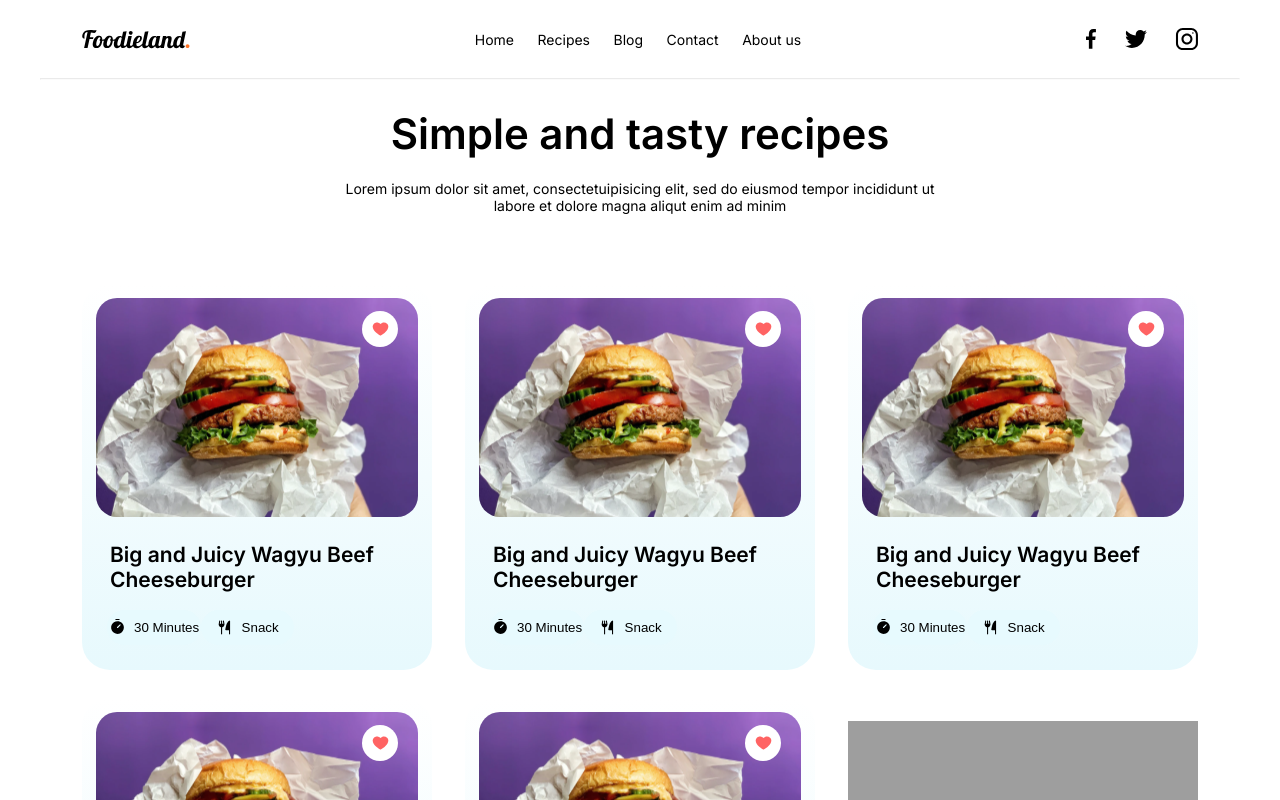
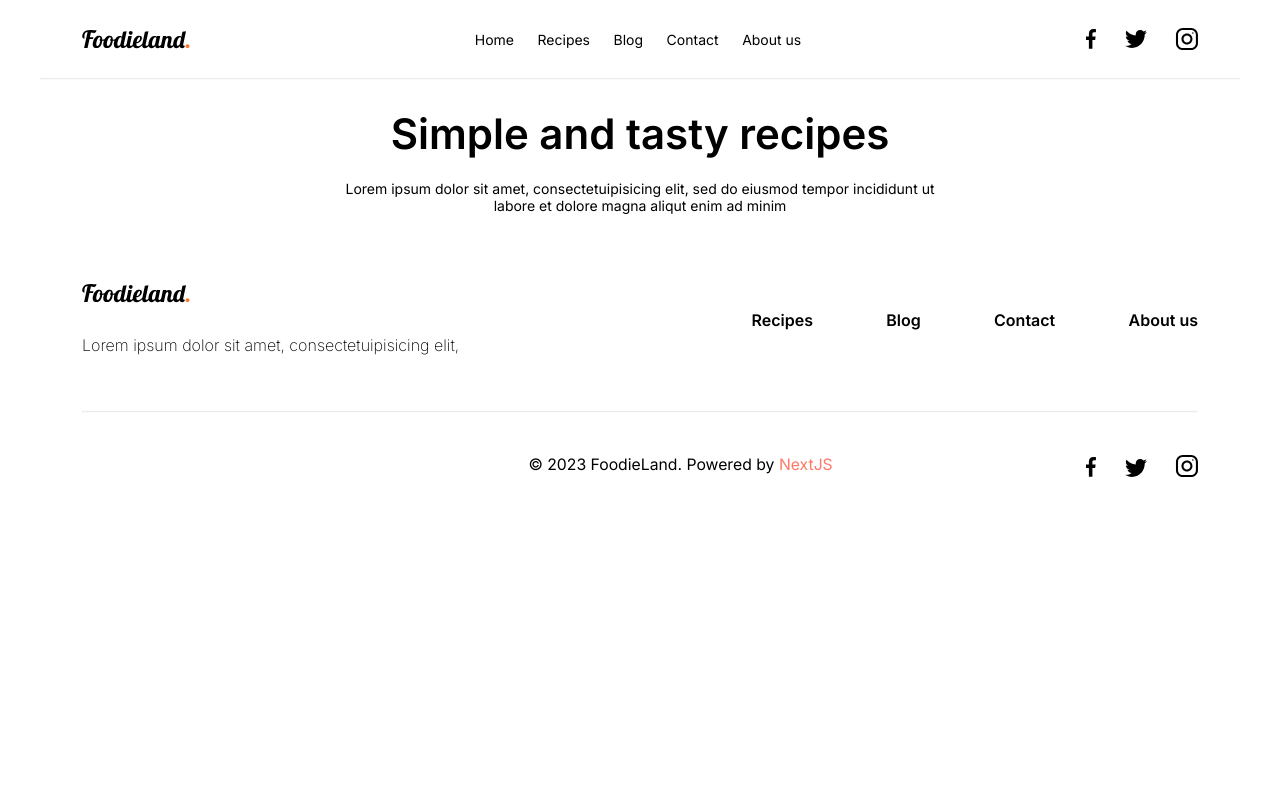
Before and after one commit to soyas07/blog-next, a Next.js app: page / in a window 1280 px wide. Shown: the top 800 px of the page. Built offline with nearby package versions, Linux system fonts and the light colour scheme; grey boxes are pictures that could not be loaded.

Commit message:
Added footer component

```diff
--- a/components/Footer/Footer.jsx
+++ b/components/Footer/Footer.jsx
@@ -1,8 +1,35 @@
-import React from 'react'
+import styles from './footer.module.css';
+
+import logo from '@/public/assets/icons/logo.svg';
+import facebookIcon from '@/public/assets/icons/facebook.svg';
+import instagramIcon from '@/public/assets/icons/instagram.svg';
+import twitterIcon from '@/public/assets/icons/twitter.svg';
 
 const Footer = () => {
+    const list = ['Recipes', 'Blog', 'Contact', 'About us'];
+    const socialMediaLink = [facebookIcon, twitterIcon, instagramIcon];
+
     return (
-        <div>Footer</div>
+        <div className={styles.footerContainer}>
+            <div className={styles.footerTitles}>
+                <div className={styles.footerLeft}>
+                    <img src={logo.src} alt="foodieland" />
+                    <p>Lorem ipsum dolor sit amet, consectetuipisicing elit,</p>
+                </div>
+                <ul>
+                    {list.map((item,key) => <li key={key}>{item}</li>)}
+                </ul>
+            </div>
+            <hr />
+            <div className={styles.footerSocialMedia}>
+                <h2>&copy; 2023 FoodieLand. Powered by <span>NextJS</span></h2>
+                <div className={styles.footerSocialList}>
+                    {socialMediaLink.map((item,index) => (
+                        <img key={index} src={item.src} />
+                    ))}
+                </div>
+            </div>
+        </div>
     )
 }
 
--- /dev/null
+++ b/components/Footer/footer.module.css
@@ -0,0 +1,56 @@
+.footerContainer hr {
+    opacity: 0.2;
+}
+
+.footerTitles {
+    display: flex;
+    justify-content: space-between;
+    align-items: center;
+    margin-bottom: 4rem;
+}
+
+.footerLeft img {
+    margin-bottom: 2rem;
+}
+
+.footerLeft p {
+    font-weight: 200;
+}
+
+.footerTitles ul {
+    list-style: none;
+    display: flex;
+    justify-content: space-between;
+    width: 40%;
+}
+
+.footerTitles ul li {
+    font-weight: 600;
+    transition: opacity ease 0.3s;
+}
+
+.footerTitles ul li:hover {
+    cursor: pointer;
+    opacity: 0.3;
+}
+
+.footerSocialMedia {
+    display: flex;
+    justify-content: space-between;
+    width: 60%;
+    margin-left: auto;
+    margin-top: 3rem;
+}
+
+.footerSocialMedia h2 {
+    font-size: 1.125rem;
+    font-weight: 400;
+}
+
+.footerSocialMedia h2 span {
+    color: rgba(255, 121, 103, 1);
+}
+
+.footerSocialList img {
+    margin-left: 2rem;
+}
--- a/pages/index.js
+++ b/pages/index.js
@@ -2,6 +2,7 @@ import Card from '@/components/Card/Card';
 import Category from '@/components/Category/Category';
 import HeroBox from '@/components/HeroBox/HeroBox';
 import Navbar from '@/components/Navbar/Navbar';
+import Footer from '@/components/Footer/Footer';
 
 import cardImage from '@/public/assets/images/card.svg';
 
@@ -77,7 +78,7 @@ const Home = () => {
                         <h1>Simple and tasty recipes</h1>
                         <p>Lorem ipsum dolor sit amet, consectetuipisicing elit, sed do eiusmod tempor incididunt ut labore et dolore magna aliqut enim ad minim </p>
                     </div>
-                    <div className='recipe-card-container'>
+                    {/* <div className='recipe-card-container'>
                         {cards.map((card,key) => {
                             if (key == 5) {
                                 return (<Card key={key} type="featured" />)
@@ -93,8 +94,9 @@ const Home = () => {
                                 />
                             );
                         })}
-                    </div>
+                    </div> */}
                 </div>
+                <Footer />
             </div>
         </div>
     )
```
